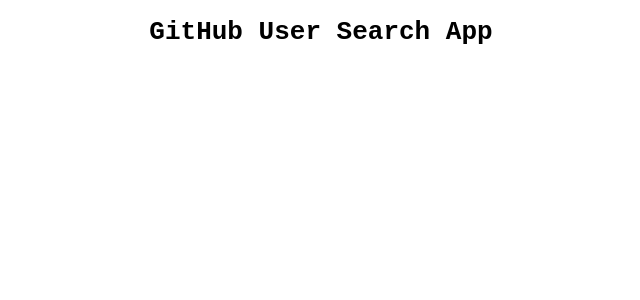
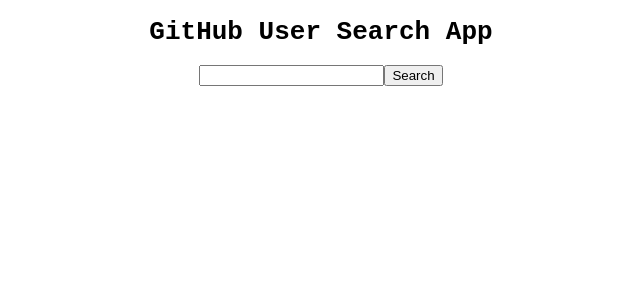
Before and after one commit to vamsi-tupakula/GitHub_User_Search_App, a React (Create React App) app: page / in a window 1280 px wide. Shown: the top 300 px of the page, without its empty margins (319-959 px from the left). Built offline with nearby package versions, Linux system fonts and the light colour scheme.

Commit message:
input and submit btn added -- basic html

```diff
--- a/src/App.js
+++ b/src/App.js
@@ -4,6 +4,10 @@
   return (
     <div className="App" style={{fontFamily: "monospace"}}>
       <h1>GitHub User Search App</h1>
+      <form action="#">
+        <input type="text" />
+        <button type="submit">Search</button>
+      </form>
     </div>
   );
 }
```
